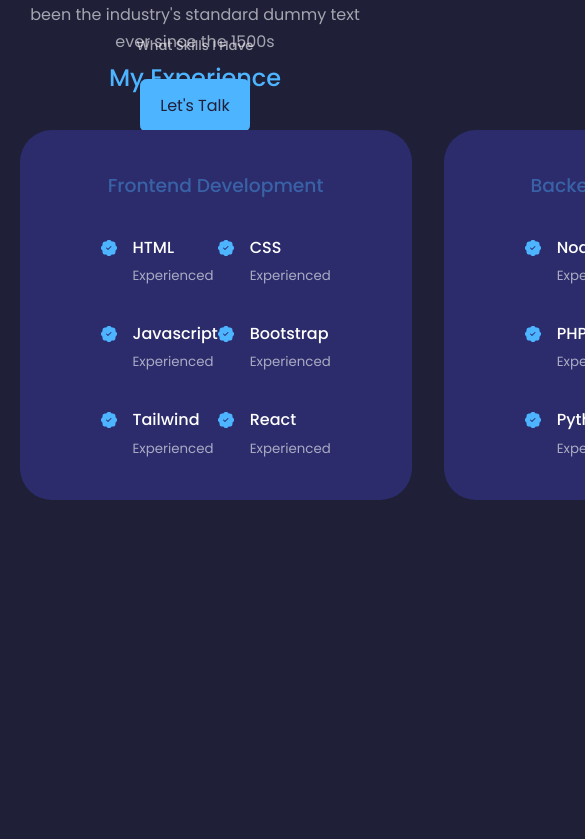
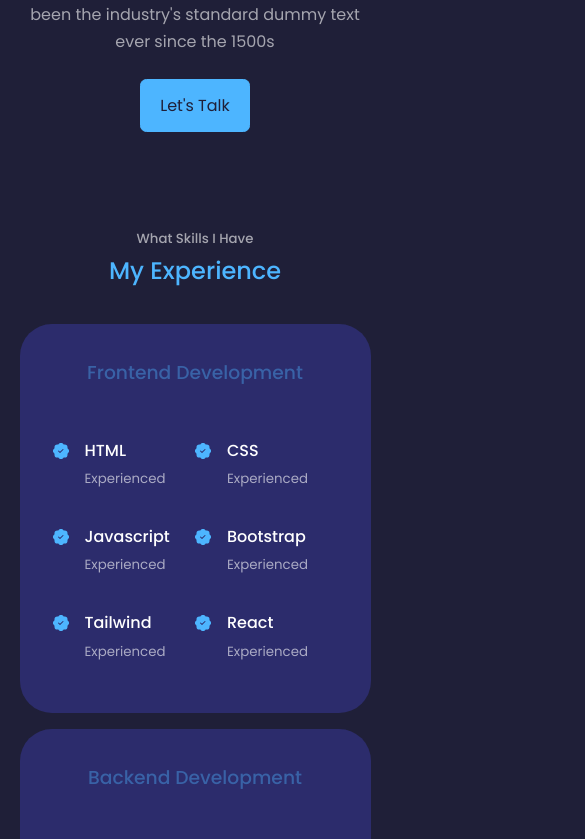
Before and after one commit to FadyAttia11/personal-portfolio, a React (Create React App) app: page / in a window 390 px wide. Shown: the part 1845-2684 px from the top of the page, 585 px wide, since content can reach past the window. Built offline with nearby package versions, Linux system fonts and the light colour scheme.

Commit message:
add: media queries for experience component

```diff
--- a/src/components/experience/experience.css
+++ b/src/components/experience/experience.css
@@ -39,3 +39,32 @@
   margin-top: 6px;
   color: var(--color-primary);
 }
+
+/* =============== MEDIA QUERY (MEDUIM DEVICES) =============== */
+@media screen and (max-width: 1024px) {
+  .experience__container {
+    grid-template-columns: 1fr;
+  }
+
+  .experience__container > div {
+    width: 80%;
+    padding: 2rem;
+    margin: 0 auto;
+  }
+
+  .experience__content {
+    padding: 1rem;
+  }
+}
+
+/* =============== MEDIA QUERY (SMALL DEVICES) =============== */
+@media screen and (max-width: 600px) {
+  .experience__container {
+    gap: 1rem;
+  }
+
+  .experience__container > div {
+    width: 100%;
+    padding: 2rem 1rem;
+  }
+}
--- a/src/index.css
+++ b/src/index.css
@@ -60,7 +60,6 @@
 
 section {
   margin-top: 8rem;
-  height: 100vh;
 }
 
 section > h2,
```
